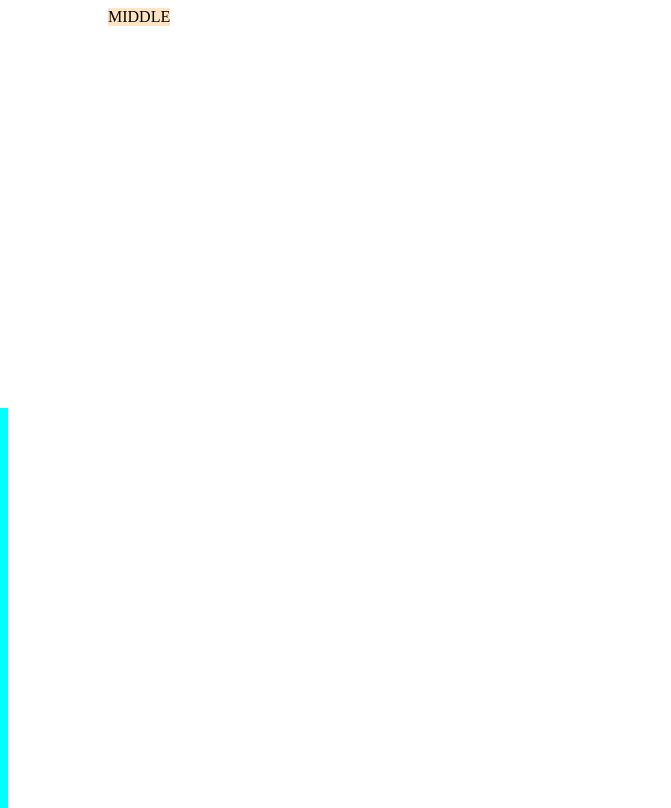
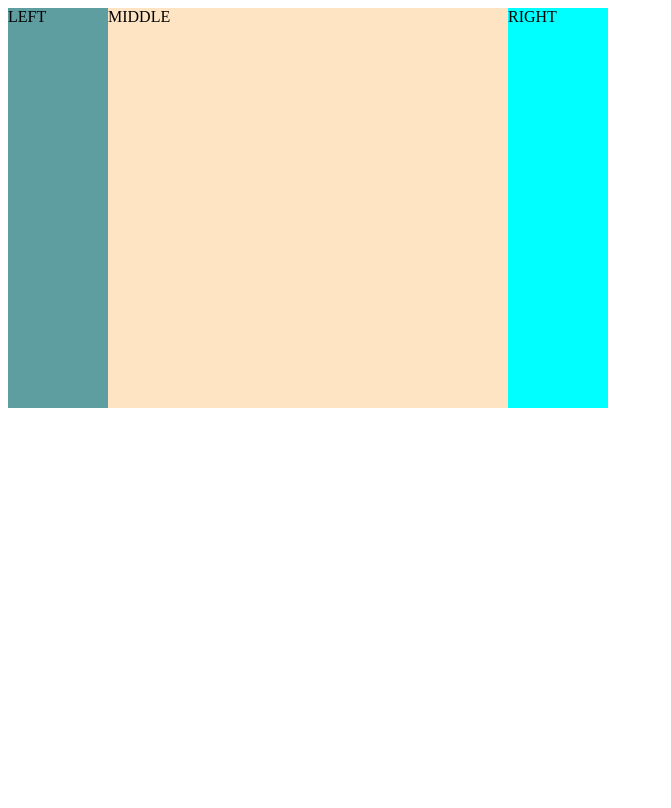
Before and after one commit to binProg/columnLayout, a plain HTML site: page 04_three-column_float.html in a window 1280 px wide. Shown: the whole page, without its empty margins (0-671 px from the left). Drawn offline with Linux system fonts and the light colour scheme.

Commit message:
双飞翼布局

```diff
--- a/04_three-column_float.html
+++ b/04_three-column_float.html
@@ -16,12 +16,13 @@
             }
 
            .middle{
-                float: left;
+                height: 400px;
                 background-color:bisque;
                 margin: 0 100px 0 100px;
             }
 
             .left{
+                float: left;
                 width: 100px;
                 height: 400px;
                 margin-left: -100%;
@@ -29,6 +30,7 @@
             }
 
             .right{
+                float: left;
                 width: 100px;
                 height: 400px;
                 margin-left: -100px;
```
